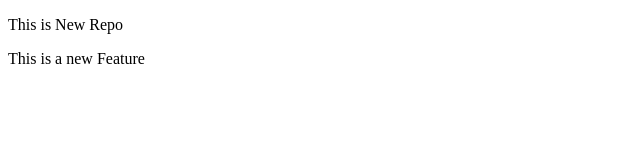
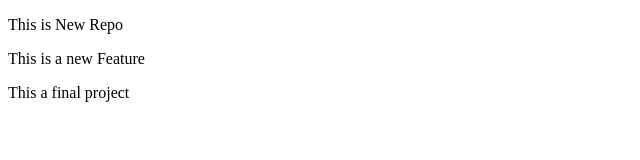
Before and after one commit to mohdazeem112/localrepo, a plain HTML site: page index.html in a window 1280 px wide. Shown: the whole page, without its empty margins (0-640 px from the left). Drawn offline with Linux system fonts and the light colour scheme.

Commit message:
Add final [roject

```diff
--- a/index.html
+++ b/index.html
@@ -10,5 +10,6 @@
         This is New Repo
     </p>
     <p> This is a new Feature </p>
+    <p>This a final project</p>
 </body>
 </html>
```
